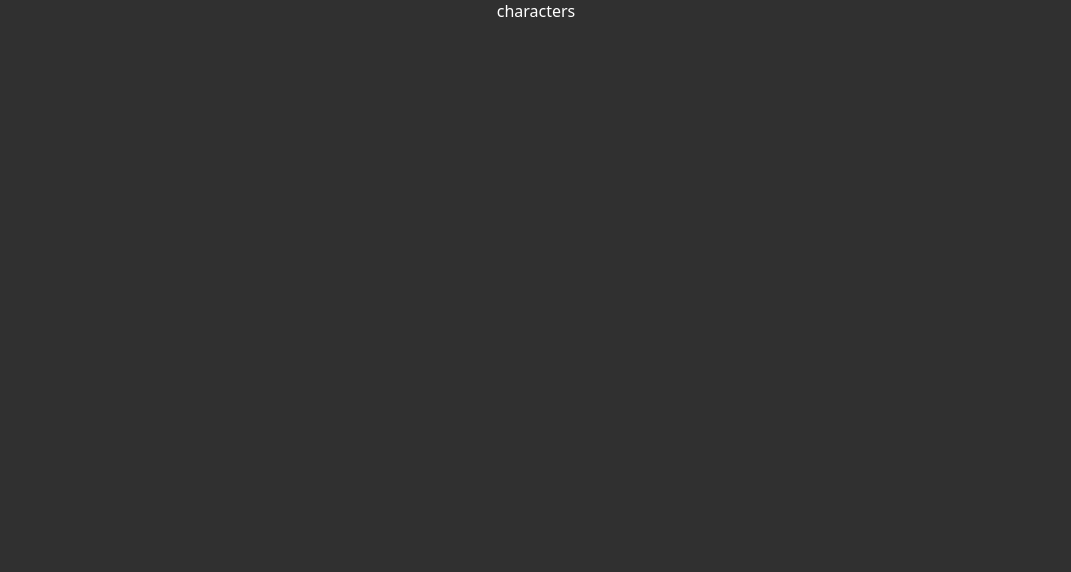
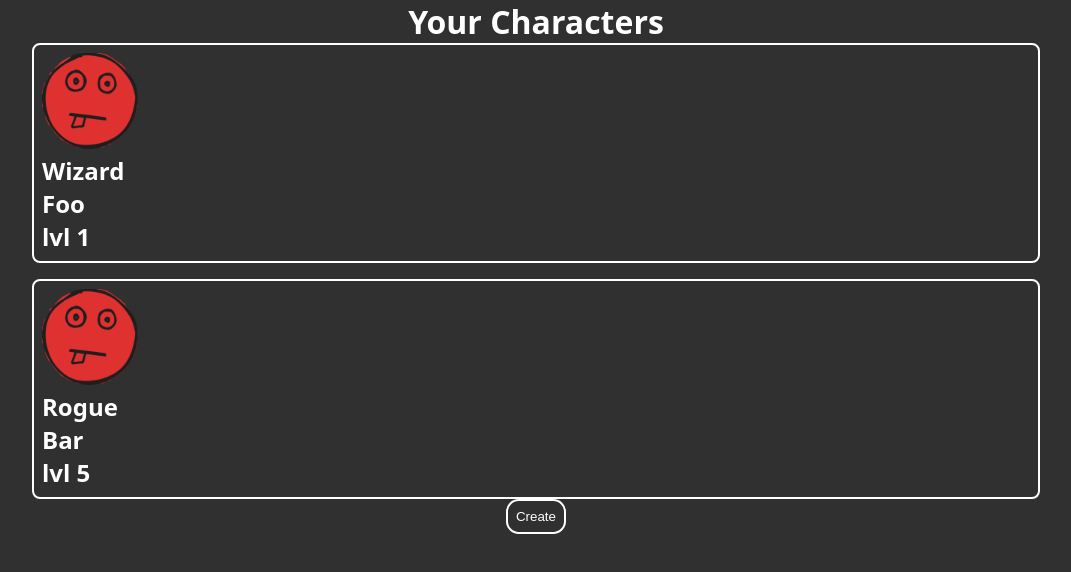
Before and after one commit to f-eighty7/ChasChallenger, a React (Vite) app: page /characters in a window 1280 px wide. Shown: the top 572 px of the page, without its empty margins (104-1175 px from the left). Built offline with nearby package versions, Linux system fonts and the light colour scheme.

Commit message:
feat: base for character list

```diff
--- a/src/Store/Slices/FetchSlice.tsx
+++ b/src/Store/Slices/FetchSlice.tsx
@@ -1,10 +1,9 @@
 //@ts-nocheck
-import { createAsyncThunk, createSlice, PayloadAction } from '@reduxjs/toolkit';
-
+import { createAsyncThunk, createSlice, PayloadAction } from "@reduxjs/toolkit";
 
 interface DataState {
   entities: any[];
-  loading: 'idle' | 'loading' | 'succeeded' | 'failed';
+  loading: "idle" | "loading" | "succeeded" | "failed";
   error: string | null;
 }
 
@@ -12,44 +11,44 @@ interface FetchResponse {
   [key: string]: any;
 }
 
-export const fetchData = createAsyncThunk<FetchResponse, string, {rejectValue: string }>(
-    'data/fetchData',
-    async (url, thunkAPI) => {
+export const fetchData = createAsyncThunk<
+  FetchResponse,
+  string,
+  { rejectValue: string }
+>("data/fetchData", async (url, thunkAPI) => {
   try {
     const response = await fetch(url);
-        if (!response.ok) throw new Error('Network response was not ok');
-        console.log("KOLLA DET FUNKADE!!!! FÖR FAN!!!!", response)
+    if (!response.ok) throw new Error("Network response was not ok");
+    // console.log("KOLLA DET FUNKADE!!!! FÖR FAN!!!!", response)
     const data = await response.json();
     return data;
   } catch (error: any) {
     return thunkAPI.rejectWithValue(error.message);
   }
-    }
-  );
-
+});
 
 const dataSlice = createSlice({
-  name: 'data',
+  name: "data",
   initialState: {
     entities: [],
-    loading: 'idle',
-    error: null
+    loading: "idle",
+    error: null,
   },
   reducers: {},
   extraReducers: (builder) => {
     builder
       .addCase(fetchData.pending, (state) => {
-        state.loading = 'loading';
+        state.loading = "loading";
       })
       .addCase(fetchData.fulfilled, (state, action) => {
-        state.loading = 'succeeded';
+        state.loading = "succeeded";
         state.entities = action.payload;
       })
       .addCase(fetchData.rejected, (state, action: PayloadAction<string>) => {
-        state.loading = 'failed';
+        state.loading = "failed";
         state.error = action.payload;
       });
-  }
+  },
 });
 
 export default dataSlice.reducer;
--- /dev/null
+++ b/src/routes/CharactersRoute.module.css
@@ -0,0 +1,46 @@
+.charactersList {
+  display: flex;
+  flex-direction: column;
+  width: 100%;
+  list-style: none;
+  gap: 1rem;
+}
+
+.character {
+  padding: 0.5rem;
+  border: 2px solid white;
+  border-radius: 0.5rem;
+  cursor: pointer;
+}
+
+.character:hover {
+  background-color: #404040;
+}
+
+.characterIcon {
+  width: 40%;
+}
+
+@media (min-width: 375px) {
+  .characterIcon {
+    width: 6rem;
+  }
+}
+
+@media (min-width: 425px) {
+}
+
+@media (min-width: 768px) {
+}
+
+@media (min-width: 1024px) {
+}
+
+@media (min-width: 1440px) {
+}
+
+@media (min-width: 1920px) {
+}
+
+@media (min-width: 2560px) {
+}
--- a/src/routes/CharactersRoute.tsx
+++ b/src/routes/CharactersRoute.tsx
@@ -1,3 +1,93 @@
+import style from "./CharactersRoute.module.css";
+
+export type Character = {
+  name: string;
+  age: number;
+  gender: string; //should be enum/string literal?
+  class: string; //should be enum/string literal?
+  level: number;
+  hitpoints: number;
+  strength: number;
+  dexterity: number;
+  intelligence: number;
+  wisdom: number;
+  constitution: number;
+  charisma: number;
+  backstory: string;
+  professionName: null; //should be enum/string literal?
+  speciesName: null; //should be enum/string literal?
+  //image? (url)
+};
+
 export const CharactersRoute = () => {
-  return <main>characters</main>;
+  const characters: Character[] = [
+    {
+      name: "Foo",
+      age: 26,
+      gender: "male",
+      class: "Wizard",
+      level: 1,
+      hitpoints: 10,
+      strength: 10,
+      dexterity: 10,
+      intelligence: 10,
+      wisdom: 10,
+      constitution: 10,
+      charisma: 10,
+      backstory: "Bondafan",
+      professionName: null,
+      speciesName: null,
+    },
+    {
+      name: "Bar",
+      age: 30,
+      gender: "female",
+      class: "Rogue",
+      level: 5,
+      hitpoints: 10,
+      strength: 10,
+      dexterity: 10,
+      intelligence: 10,
+      wisdom: 10,
+      constitution: 10,
+      charisma: 10,
+      backstory: "Arbetslös",
+      professionName: null,
+      speciesName: null,
+    },
+  ]; //TODO: get from server
+
+  const handleCharacterClicked = (character: Character) => {
+    //TODO: set selected character and move on to next route in flow
+    console.log(character.name, "selected!");
+  };
+
+  return (
+    <main>
+      <h1>Your Characters</h1>
+      <ul className={style.charactersList}>
+        {characters.map((character, index) => {
+          return (
+            <li
+              className={style.character}
+              key={character.name + index}
+              onClick={() => handleCharacterClicked(character)}
+            >
+              <img
+                className={style.characterIcon}
+                src="/images/defaultCharacterIcon.png" /*TODO: load actual image and have default as error*/
+                alt={`${character.name}`}
+              />
+              <h2>{character.class}</h2>
+              <h2>{character.name}</h2>
+              <h2>lvl {character.level}</h2>
+            </li>
+          );
+        })}
+      </ul>
+      <div>
+        <button type="button">Create</button>
+      </div>
+    </main>
+  );
 };
```
Also changed, not shown: public/images/defaultCharacterIcon.png (added), src/layouts/RootLayout.tsx (line endings or trailing spaces). Lines whose indentation alone changed are shown as unchanged.
